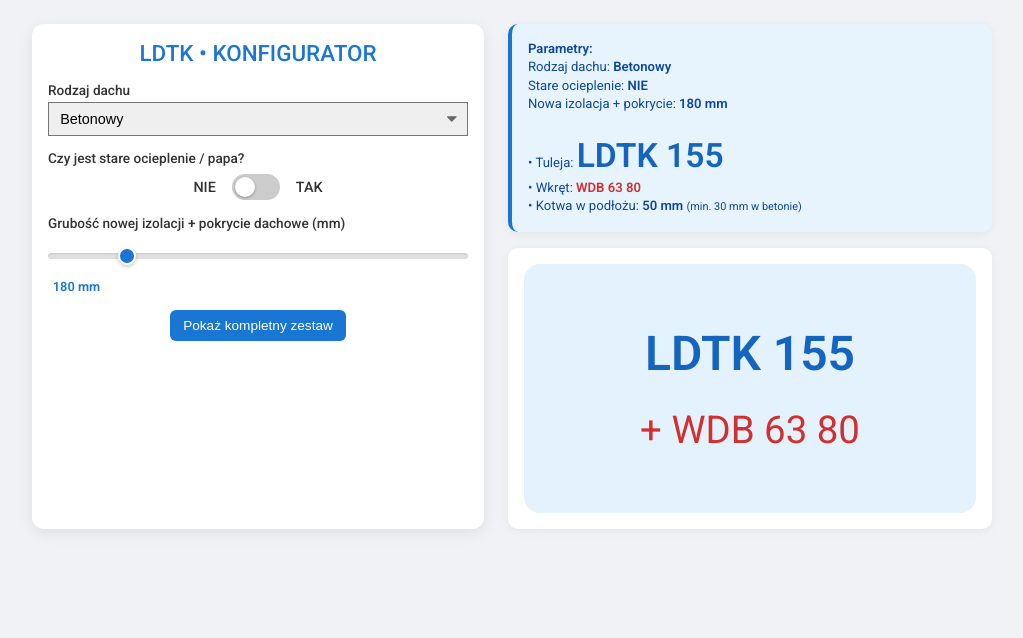
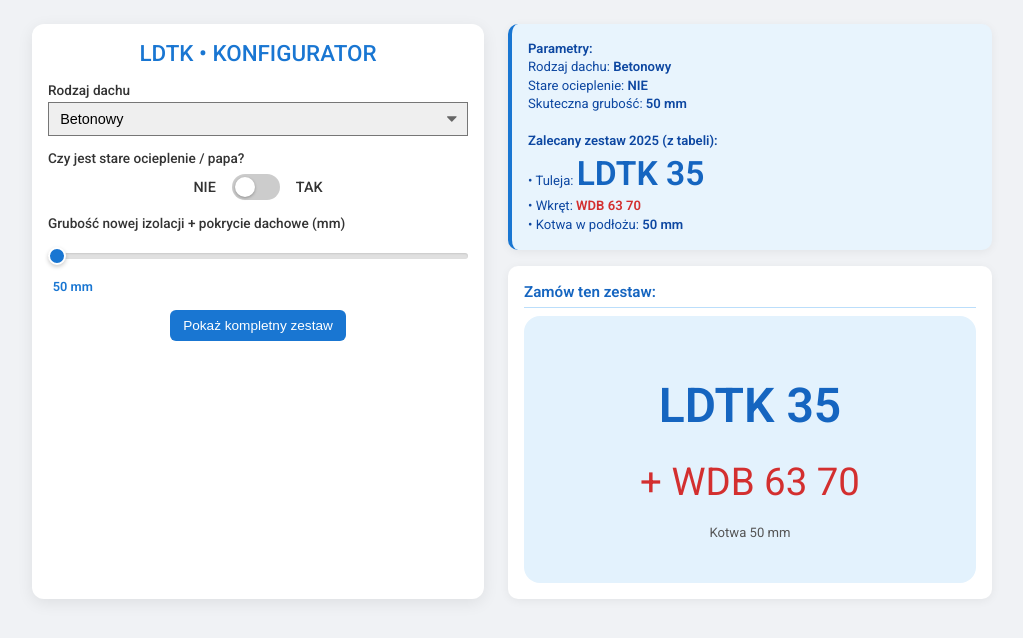
Before and after one commit to marffinn/new-config-dachowe, a plain HTML site: page index.html in a window 1280 px wide. Shown: the whole page, without its empty margins (128-1151 px from the left). Drawn offline with nearby package versions, Linux system fonts and the light colour scheme.

Commit message:
data.js fixed values

```diff
--- a/data.js
+++ b/data.js
@@ -1,88 +1,146 @@
-export const LDTK_TABLE = [
-    { insulation: 50, length: 35 },
-    { insulation: 60, length: 35 },
-    { insulation: 70, length: 55 },
-    { insulation: 80, length: 55 },
-    { insulation: 90, length: 55 },
-    { insulation: 100, length: 85 },
-    { insulation: 110, length: 85 },
-    { insulation: 120, length: 105 },
-    { insulation: 130, length: 105 },
-    { insulation: 140, length: 105 },
-    { insulation: 150, length: 105 },
-    { insulation: 160, length: 135 },
-    { insulation: 170, length: 135 },
-    { insulation: 180, length: 155 },
-    { insulation: 190, length: 155 },
-    { insulation: 200, length: 165 },
-    { insulation: 210, length: 185 },
-    { insulation: 220, length: 185 },
-    { insulation: 230, length: 185 },
-    { insulation: 240, length: 185 },
-    { insulation: 250, length: 185 },
-    { insulation: 260, length: 185 },
-    { insulation: 270, length: 235 },
-    { insulation: 280, length: 235 },
-    { insulation: 290, length: 235 },
-    { insulation: 300, length: 235 },
-    { insulation: 310, length: 235 },
-    { insulation: 320, length: 285 },
-    { insulation: 330, length: 285 },
-    { insulation: 340, length: 285 },
-    { insulation: 350, length: 285 },
-    { insulation: 360, length: 285 },
-    { insulation: 370, length: 325 },
-    { insulation: 380, length: 325 },
-    { insulation: 390, length: 325 },
-    { insulation: 400, length: 325 },
-    { insulation: 410, length: 325 },
-    { insulation: 420, length: 325 },
-    { insulation: 430, length: 385 },
-    { insulation: 440, length: 385 },
-    { insulation: 450, length: 385 },
-    { insulation: 460, length: 385 },
-    { insulation: 470, length: 425 },
-    { insulation: 480, length: 425 },
-    { insulation: 490, length: 425 },
-    { insulation: 500, length: 525 },
-    { insulation: 510, length: 425 },
-    { insulation: 520, length: 425 },
-    { insulation: 530, length: 425 },
-    { insulation: 540, length: 425 },
-    { insulation: 550, length: 425 },
-    { insulation: 560, length: 425 },
-    { insulation: 570, length: 425 },
-    { insulation: 580, length: 525 },
-    { insulation: 590, length: 525 },
-    { insulation: 600, length: 525 },
-    { insulation: 610, length: 525 },
-    { insulation: 620, length: 525 },
-    { insulation: 630, length: 525 },
-    { insulation: 640, length: 525 },
-    { insulation: 650, length: 525 },
-    { insulation: 660, length: 525 },
-    { insulation: 670, length: 525 },
-    { insulation: 680, length: 525 },
-    { insulation: 690, length: 525 },
-    { insulation: 700, length: 525 }
+// data.js – Fixed values from the CSV (metalowe and betonowe mappings)
+export const METAL_TABLE = [
+    { insulation: 50, length: 35, screw: 60 },
+    { insulation: 60, length: 35, screw: 60 },
+    { insulation: 70, length: 55, screw: 60 },
+    { insulation: 80, length: 55, screw: 60 },
+    { insulation: 90, length: 55, screw: 80 },
+    { insulation: 100, length: 85, screw: 60 },
+    { insulation: 110, length: 85, screw: 60 },
+    { insulation: 120, length: 105, screw: 60 },
+    { insulation: 130, length: 105, screw: 60 },
+    { insulation: 140, length: 105, screw: 80 },
+    { insulation: 150, length: 105, screw: 80 },
+    { insulation: 160, length: 135, screw: 60 },
+    { insulation: 170, length: 135, screw: 80 },
+    { insulation: 180, length: 155, screw: 60 },
+    { insulation: 190, length: 155, screw: 80 },
+    { insulation: 200, length: 165, screw: 80 },
+    { insulation: 210, length: 185, screw: 60 },
+    { insulation: 220, length: 185, screw: 80 },
+    { insulation: 230, length: 185, screw: 80 },
+    { insulation: 240, length: 185, screw: 100 },
+    { insulation: 250, length: 185, screw: 100 },
+    { insulation: 260, length: 185, screw: 120 },
+    { insulation: 270, length: 235, screw: 80 },
+    { insulation: 280, length: 235, screw: 80 },
+    { insulation: 290, length: 235, screw: 100 },
+    { insulation: 300, length: 235, screw: 100 },
+    { insulation: 310, length: 235, screw: 120 },
+    { insulation: 320, length: 285, screw: 80 },
+    { insulation: 330, length: 285, screw: 80 },
+    { insulation: 340, length: 285, screw: 100 },
+    { insulation: 350, length: 285, screw: 100 },
+    { insulation: 360, length: 285, screw: 120 },
+    { insulation: 370, length: 325, screw: 80 },
+    { insulation: 380, length: 325, screw: 100 },
+    { insulation: 390, length: 325, screw: 100 },
+    { insulation: 400, length: 325, screw: 120 },
+    { insulation: 410, length: 325, screw: 120 },
+    { insulation: 420, length: 385, screw: 80 },
+    { insulation: 430, length: 385, screw: 80 },
+    { insulation: 440, length: 385, screw: 100 },
+    { insulation: 450, length: 385, screw: 100 },
+    { insulation: 460, length: 385, screw: 120 },
+    { insulation: 470, length: 425, screw: 80 },
+    { insulation: 480, length: 425, screw: 100 },
+    { insulation: 490, length: 425, screw: 100 },
+    { insulation: 500, length: 425, screw: 120 },
+    { insulation: 510, length: 425, screw: 120 },
+    { insulation: 520, length: 425, screw: 140 },
+    { insulation: 530, length: 425, screw: 140 },
+    { insulation: 540, length: 425, screw: 160 },
+    { insulation: 550, length: 425, screw: 160 },
+    { insulation: 560, length: 525, screw: 80 },
+    { insulation: 570, length: 525, screw: 80 },
+    { insulation: 580, length: 525, screw: 100 },
+    { insulation: 590, length: 525, screw: 100 },
+    { insulation: 600, length: 525, screw: 120 }
 ];
-// WDB 6.3 – tylko do betonu
-export const WDB_63 = [
-    { code: "WDB 63 60", length: 60 },
-    { code: "WDB 63 70", length: 70 },
-    { code: "WDB 63 80", length: 80 },
-    { code: "WDB 63 100", length: 100 },
-    { code: "WDB 63 120", length: 120 },
-    { code: "WDB 63 160", length: 160 },
-    { code: "WDB 63 200", length: 200 },
-    { code: "WDB 63 300", length: 300 },
-    { code: "WDB 63 350", length: 350 },
-    { code: "WDB 63 400", length: 400 }
+
+export const CONCRETE_TABLE = [
+    { insulation: 50, length: 35, screw: 70 },
+    { insulation: 60, length: 35, screw: 70 },
+    { insulation: 70, length: 55, screw: 70 },
+    { insulation: 80, length: 55, screw: 70 },
+    { insulation: 90, length: 55, screw: 80 },
+    { insulation: 100, length: 85, screw: 70 },
+    { insulation: 110, length: 85, screw: 70 },
+    { insulation: 120, length: 105, screw: 70 },
+    { insulation: 130, length: 105, screw: 70 },
+    { insulation: 140, length: 105, screw: 80 },
+    { insulation: 150, length: 105, screw: 100 },
+    { insulation: 160, length: 135, screw: 70 },
+    { insulation: 170, length: 135, screw: 80 },
+    { insulation: 180, length: 155, screw: 70 },
+    { insulation: 190, length: 155, screw: 80 },
+    { insulation: 200, length: 165, screw: 80 },
+    { insulation: 210, length: 185, screw: 70 },
+    { insulation: 220, length: 185, screw: 80 },
+    { insulation: 230, length: 185, screw: 100 },
+    { insulation: 240, length: 185, screw: 100 },
+    { insulation: 250, length: 185, screw: 120 },
+    { insulation: 260, length: 185, screw: 120 },
+    { insulation: 270, length: 235, screw: 80 },
+    { insulation: 280, length: 235, screw: 100 },
+    { insulation: 290, length: 235, screw: 100 },
+    { insulation: 300, length: 235, screw: 120 },
+    { insulation: 310, length: 235, screw: 120 },
+    { insulation: 320, length: 285, screw: 80 },
+    { insulation: 330, length: 285, screw: 100 },
+    { insulation: 340, length: 285, screw: 100 },
+    { insulation: 350, length: 285, screw: 120 },
+    { insulation: 360, length: 285, screw: 120 },
+    { insulation: 370, length: 325, screw: 100 },
+    { insulation: 380, length: 325, screw: 100 },
+    { insulation: 390, length: 325, screw: 120 },
+    { insulation: 400, length: 325, screw: 120 },
+    { insulation: 410, length: 325, screw: 160 },
+    { insulation: 420, length: 385, screw: 80 },
+    { insulation: 430, length: 385, screw: 100 },
+    { insulation: 440, length: 385, screw: 100 },
+    { insulation: 450, length: 385, screw: 120 },
+    { insulation: 460, length: 385, screw: 120 },
+    { insulation: 470, length: 425, screw: 100 },
+    { insulation: 480, length: 425, screw: 100 },
+    { insulation: 490, length: 425, screw: 120 },
+    { insulation: 500, length: 425, screw: 120 },
+    { insulation: 510, length: 425, screw: 160 },
+    { insulation: 520, length: 425, screw: 160 },
+    { insulation: 530, length: 425, screw: 160 },
+    { insulation: 540, length: 425, screw: 160 },
+    { insulation: 550, length: 425, screw: 200 },
+    { insulation: 560, length: 525, screw: 200 },
+    { insulation: 570, length: 525, screw: 100 },
+    { insulation: 580, length: 525, screw: 100 },
+    { insulation: 590, length: 525, screw: 120 },
+    { insulation: 600, length: 525, screw: 120 },
+    { insulation: 610, length: 525, screw: 160 },
+    { insulation: 620, length: 525, screw: 160 },
+    { insulation: 630, length: 525, screw: 160 },
+    { insulation: 640, length: 525, screw: 160 },
+    { insulation: 650, length: 525, screw: 200 },
+    { insulation: 660, length: 525, screw: 200 },
+    { insulation: 670, length: 525, screw: 200 },
+    { insulation: 680, length: 525, screw: 200 },
+    { insulation: 690, length: 525, screw: 250 },
+    { insulation: 700, length: 525, screw: 250 },
+    { insulation: 710, length: 525, screw: 250 },
+    { insulation: 720, length: 525, screw: 250 },
+    { insulation: 730, length: 525, screw: 250 },
+    { insulation: 740, length: 525, screw: 300 },
+    { insulation: 750, length: 525, screw: 300 },
+    { insulation: 760, length: 525, screw: 300 },
+    { insulation: 770, length: 525, screw: 300 },
+    { insulation: 780, length: 525, screw: 300 },
+    { insulation: 790, length: 525, screw: 350 },
+    { insulation: 800, length: 525, screw: 350 },
+    { insulation: 810, length: 525, screw: 350 },
+    { insulation: 820, length: 525, screw: 350 },
+    { insulation: 830, length: 525, screw: 350 },
+    { insulation: 840, length: 525, screw: 400 },
+    { insulation: 850, length: 525, screw: 400 },
+    { insulation: 860, length: 525, screw: 400 },
+    { insulation: 870, length: 525, screw: 400 },
+    { insulation: 880, length: 525, screw: 400 }
 ];
-// WDS 4.8 – tylko do metalu
-export const WDS_48 = [
-    { code: "WDS 48 60", length: 60 },
-    { code: "WDS 48 80", length: 80 },
-    { code: "WDS 48 100", length: 100 },
-    { code: "WDS 48 120", length: 120 }
-];
--- a/index.html
+++ b/index.html
@@ -44,8 +44,8 @@
 
                 <div class="section">
                     <label for="nowa_grubosc">Grubość nowej izolacji + pokrycie dachowe (mm)</label>
-                    <input type="range" id="nowa_grubosc" min="70" max="700" value="180" step="10">
-                    <strong class="value-display">180 mm</strong>
+                    <input type="range" id="nowa_grubosc" min="50" max="700" value="50" step="10">
+                    <strong class="value-display">50 mm</strong>
                 </div>
 
                 <div class="navigation_buttons">
--- a/main.js
+++ b/main.js
@@ -1,4 +1,5 @@
-import { LDTK_TABLE, WDB_63, WDS_48 } from './data.js';
+// main.js – Adapted to fixed table values from CSV
+import { METAL_TABLE, CONCRETE_TABLE } from './data.js';
 
 const $dach = $('#rodzaj_dachu');
 const $stareToggle = $('#stare_toggle');
@@ -19,54 +20,51 @@ function calculate() {
     const stareJest = $stareToggle.is(':checked');
     const stareGrubosc = stareJest ? parseInt($stareGrubosc.val()) : 0;
     const nowaGrubosc = parseInt($nowaGrubosc.val());
+    const effectiveInsulation = nowaGrubosc + stareGrubosc;  // Add old to effective for lookup
     const kotwa = dach === 'concrete' ? 50 : 14;
 
     $('#stare_grubosc_section').toggle(stareJest);
 
-    const ldtk = LDTK_TABLE.find(r => r.insulation >= nowaGrubosc);
-    if (!ldtk) {
-        $calculation.html('<p style="color:#c62828;font-weight:600;">Grubość nowej izolacji poza zakresem (70–700 mm)</p>');
+    const table = dach === 'metal' ? METAL_TABLE : CONCRETE_TABLE;
+
+    const row = table.find(r => r.insulation >= effectiveInsulation);
+    if (!row) {
+        $calculation.html('<p style="color:#c62828;font-weight:600;">Grubość poza zakresem tabeli</p>');
         $results.empty();
         return;
     }
 
-    let wkretKod;
-
-    if (dach === 'metal') {
-        const wymagana = nowaGrubosc + 40;
-        const wybrany = WDS_48.find(w => w.length >= wymagana) || WDS_48[WDS_48.length - 1];
-        wkretKod = wybrany.code;
-    } else {
-        const wymagana = (nowaGrubosc - ldtk.length) + 20 + 30 + stareGrubosc;
-        const wybrany = WDB_63.find(w => w.length >= wymagana) || WDB_63[WDB_63.length - 1];
-        wkretKod = wybrany.code;
-    }
+    const screwCode = dach === 'metal' ? `WDS 48 ${row.screw}` : `WDB 63 ${row.screw}`;
 
     $calculation.html(`
         <strong>Parametry:</strong><br>
         Rodzaj dachu: <strong>${$dach.find('option:selected').text()}</strong><br>
         Stare ocieplenie: <strong>${stareJest ? 'TAK (' + stareGrubosc + ' mm)' : 'NIE'}</strong><br>
-        Nowa izolacja + pokrycie: <strong>${nowaGrubosc} mm</strong><br><br>
+        Skuteczna grubość: <strong>${effectiveInsulation} mm</strong><br><br>
 
-
-        • Tuleja: <strong style="font-size:2.1rem;color:#1565c0;">LDTK ${ldtk.length}</strong><br>
-        • Wkręt: <strong style="color:#d32f2f;">${wkretKod}</strong><br>
+        <strong>Zalecany zestaw 2025 (z tabeli):</strong><br>
+        • Tuleja: <strong style="font-size:2.1rem;color:#1565c0;">LDTK ${row.length}</strong><br>
+        • Wkręt: <strong style="color:#d32f2f;">${screwCode}</strong><br>
         • Kotwa w podłożu: <strong>${kotwa} mm</strong>
-        <small>(${dach === 'concrete' ? 'min. 30 mm w betonie' : 'min. 20 mm w blasze'})</small>
     `);
 
     $results.html(`
+        <h4>Zamów ten zestaw:</h4>
         <div style="text-align:center;padding:2.5rem;background:#e3f2fd;border-radius:16px;">
             <div style="font-size:3rem;font-weight:800;color:#1565c0;margin:1rem 0;">
-                LDTK ${ldtk.length}
+                LDTK ${row.length}
             </div>
             <div style="font-size:2.4rem;color:#d32f2f;margin:1rem 0;">
-                + ${wkretKod}
+                + ${screwCode}
+            </div>
+            <div style="margin-top:1rem;color:#555;">
+                Kotwa ${kotwa} mm
             </div>
         </div>
     `);
 }
 
+// Events
 $stareToggle.on('change', calculate);
 $stareGrubosc.on('input', calculate);
 $nowaGrubosc.on('input', calculate);
```
